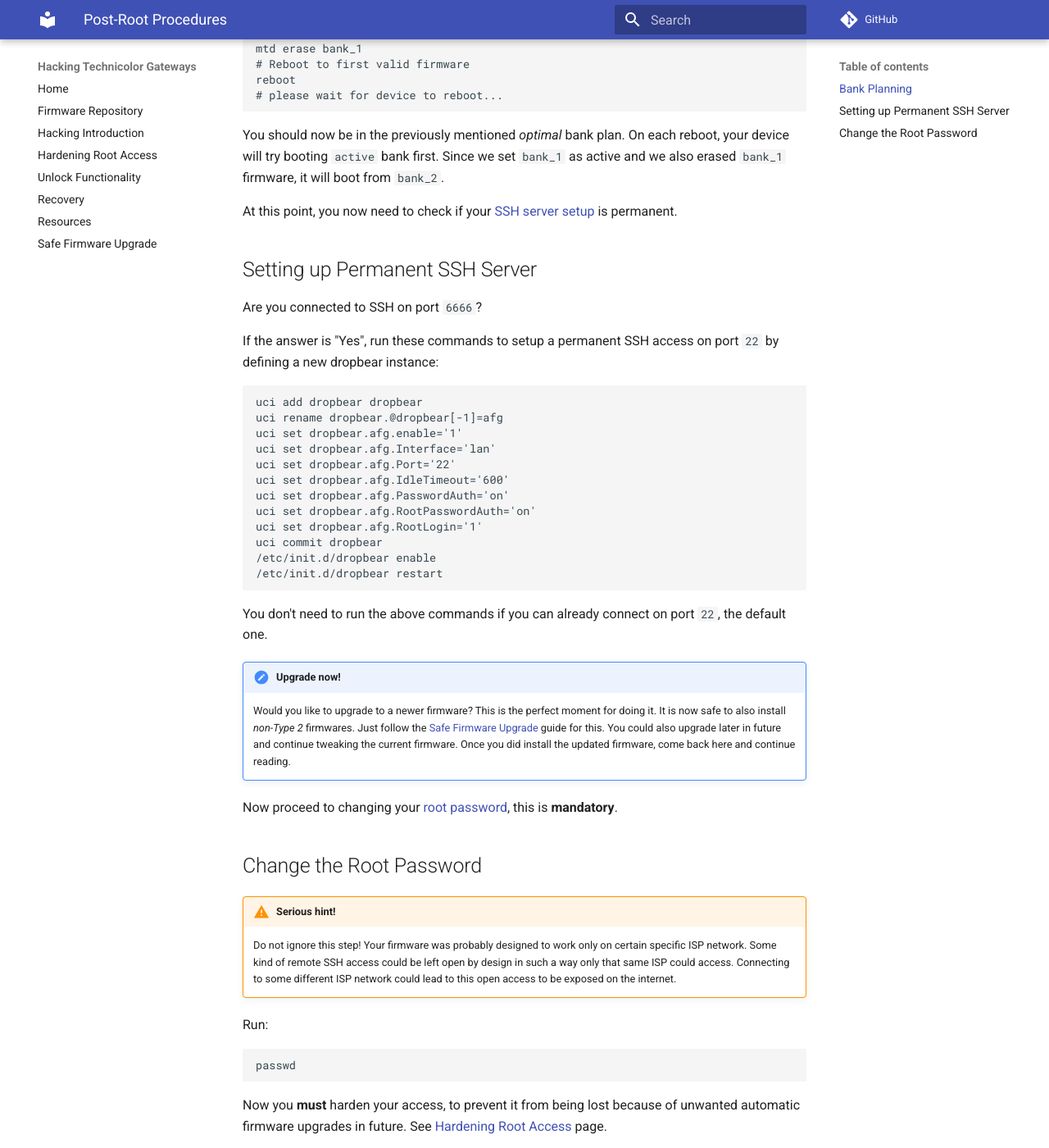
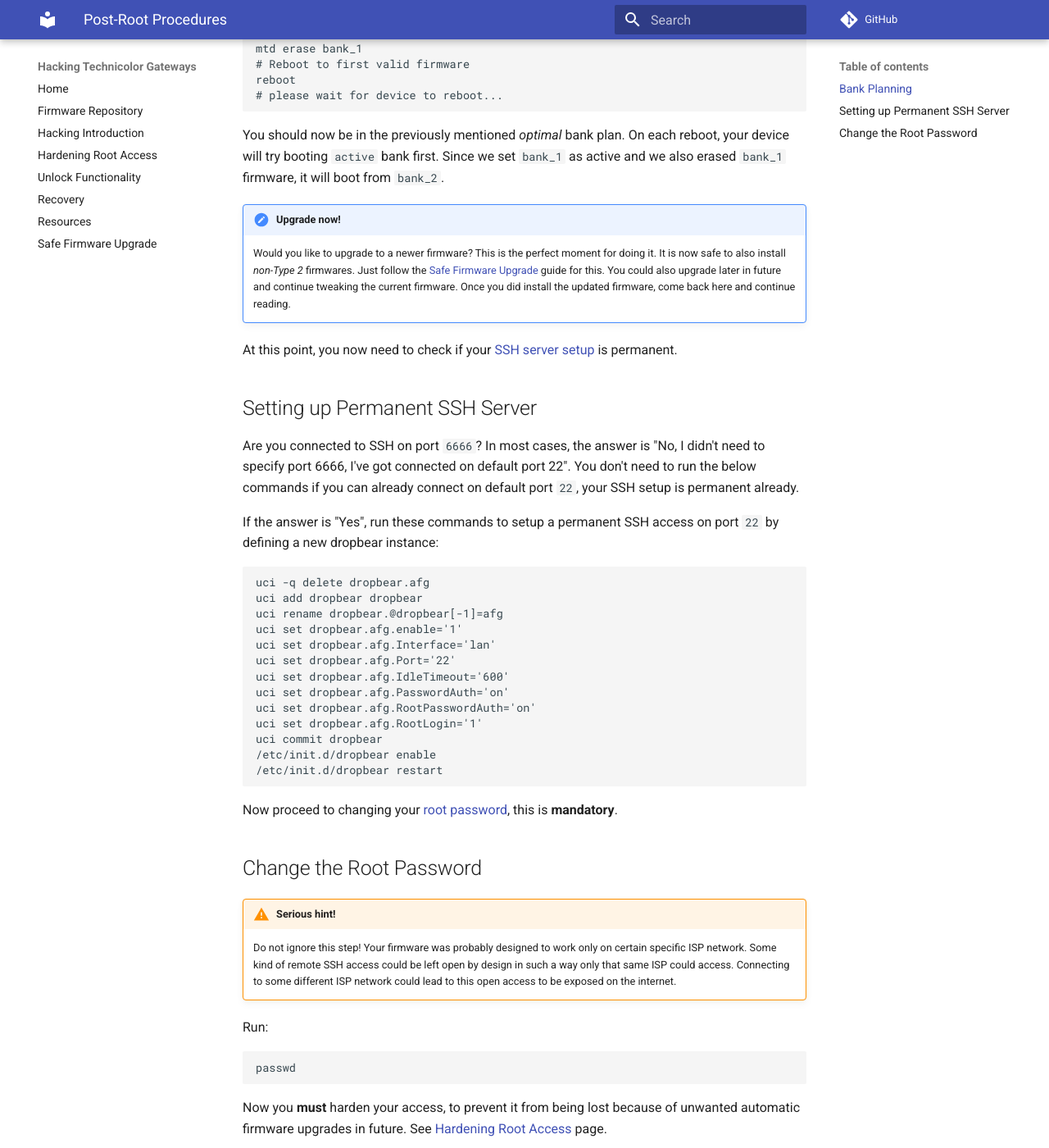
Before and after one commit to hack-technicolor/hack-technicolor, an MkDocs documentation site: the page built from docs/Hacking/PostRoot.md, in a window 1280 px wide and 1400 px high, scrolled down 1491 px. Shown: the whole window at 82% size. Built offline with MkDocs 1.6.1 and Material for MkDocs 9.7.7, drawn with Linux system fonts in a browser that asks for light colours; comment, search, counter and statistics services are not loaded; part of the change alters nothing that is shown.

````diff
--- a/docs/Hacking/PostRoot.md
+++ b/docs/Hacking/PostRoot.md
@@ -62,15 +62,19 @@ reboot
 
 You should now be in the previously mentioned *optimal* bank plan. On each reboot, your device will try booting `active` bank first. Since we set `bank_1` as active and we also erased `bank_1` firmware, it will boot from `bank_2`.
 
+!!! hint "Upgrade now!"
+    Would you like to upgrade to a newer firmware? This is the perfect moment for doing it. It is now safe to also install *non-Type 2* firmwares. Just follow the [Safe Firmware Upgrade](../../Upgrade/) guide for this. You could also upgrade later in future and continue tweaking the current firmware. Once you did install the updated firmware, come back here and continue reading.
+
 At this point, you now need to check if your [SSH server setup](#setting-up-permanent-ssh-server) is permanent.
 
 ## Setting up Permanent SSH Server
 
-Are you connected to SSH on port `6666`?
+Are you connected to SSH on port `6666`? In most cases, the answer is "No, I didn't need to specify port 6666, I've got connected on default port 22". You don't need to run the below commands if you can already connect on default port `22`, your SSH setup is permanent already.
 
 If the answer is "Yes", run these commands to setup a permanent SSH access on port `22` by defining a new dropbear instance:
 
 ```bash
+uci -q delete dropbear.afg
 uci add dropbear dropbear
 uci rename dropbear.@dropbear[-1]=afg
 uci set dropbear.afg.enable='1'
@@ -84,11 +88,6 @@ uci commit dropbear
 /etc/init.d/dropbear enable
 /etc/init.d/dropbear restart
 ```
-
-You don't need to run the above commands if you can already connect on port `22`, the default one.
-
-!!! hint "Upgrade now!"
-    Would you like to upgrade to a newer firmware? This is the perfect moment for doing it. It is now safe to also install *non-Type 2* firmwares. Just follow the [Safe Firmware Upgrade](../../Upgrade/) guide for this. You could also upgrade later in future and continue tweaking the current firmware. Once you did install the updated firmware, come back here and continue reading.
 
 Now proceed to changing your [root password](#change-the-root-password), this is **mandatory**.
 
````
